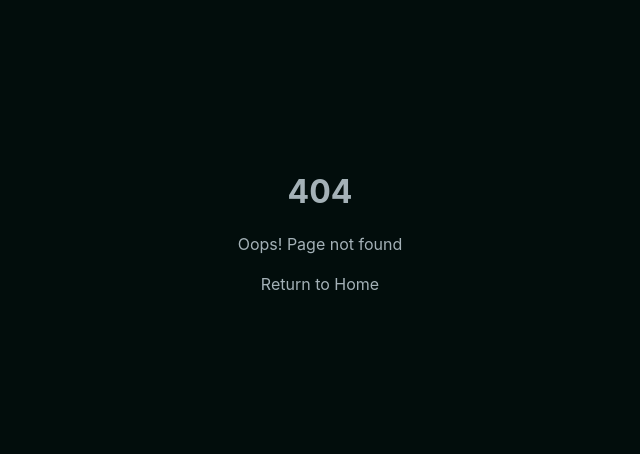
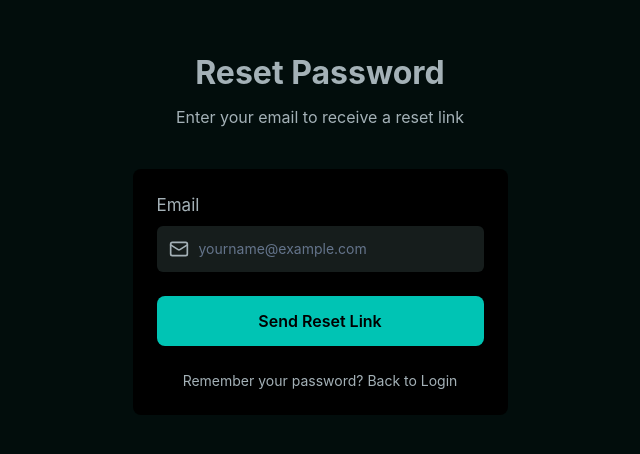
Before and after one commit to Cintegras/formcoach-dev, a React (Vite) app: page /forgot-password in a window 1280 px wide. Before the commit this address had no page. Shown: the part 120-574 px from the top of the page, without its empty margins (320-960 px from the left). Built offline with nearby package versions, Linux system fonts and the light colour scheme.

Commit message:
Add forgot password page

```diff
--- a/src/App.tsx
+++ b/src/App.tsx
@@ -15,6 +15,7 @@ import WorkoutPlan from "./pages/WorkoutPlan";
 import CardioWarmUp from "./pages/CardioWarmUp";
 import WorkoutReview from "./pages/WorkoutReview";
 import NotFound from "./pages/NotFound";
+import ForgotPassword from "./pages/ForgotPassword";
 
 // Create a client
 const queryClient = new QueryClient({
@@ -41,6 +42,7 @@ const App = () => {
               {/* Auth Routes */}
               <Route path="/login" element={<Login />} />
               <Route path="/signup" element={<Signup />} />
+              <Route path="/forgot-password" element={<ForgotPassword />} />
 
               {/* Onboarding Routes */}
               <Route path="/welcome" element={<Welcome />} />
--- /dev/null
+++ b/src/pages/ForgotPassword.tsx
@@ -0,0 +1,119 @@
+
+import React, { useState } from 'react';
+import { useNavigate } from 'react-router-dom';
+import PageContainer from '@/components/PageContainer';
+import PrimaryButton from '@/components/PrimaryButton';
+import { Input } from '@/components/ui/input';
+import { Form, FormField, FormItem, FormLabel, FormControl, FormMessage } from '@/components/ui/form';
+import { useForm } from 'react-hook-form';
+import { z } from 'zod';
+import { zodResolver } from '@hookform/resolvers/zod';
+import { useToast } from '@/hooks/use-toast';
+import { Mail } from 'lucide-react';
+
+const forgotPasswordSchema = z.object({
+  email: z.string().email({ message: 'Please enter a valid email address' }),
+});
+
+type ForgotPasswordValues = z.infer<typeof forgotPasswordSchema>;
+
+const ForgotPassword = () => {
+  const navigate = useNavigate();
+  const [isLoading, setIsLoading] = useState(false);
+  const { toast } = useToast();
+
+  const form = useForm<ForgotPasswordValues>({
+    resolver: zodResolver(forgotPasswordSchema),
+    defaultValues: {
+      email: '',
+    },
+  });
+
+  const onSubmit = async (values: ForgotPasswordValues) => {
+    setIsLoading(true);
+
+    // Simulate API call
+    await new Promise(resolve => setTimeout(resolve, 1500));
+
+    setIsLoading(false);
+
+    // Show success toast
+    toast({
+      title: "Reset link sent",
+      description: "Please check your email for the password reset link.",
+      duration: 5000,
+    });
+
+    // Navigate back to login after showing the toast
+    setTimeout(() => {
+      navigate('/login');
+    }, 2000);
+  };
+
+  return (
+    <PageContainer>
+      <div className="flex flex-col items-center justify-center min-h-[80vh] font-inter">
+        <div className="mb-10">
+          <h1 className="font-bold text-[32px] text-center text-[#A4B1B7]">
+            Reset Password
+          </h1>
+          <p className="text-[16px] text-[#A4B1B7] text-center mt-2">
+            Enter your email to receive a reset link
+          </p>
+        </div>
+
+        <div className="w-full rounded-lg p-6 bg-black">
+          <Form {...form}>
+            <form onSubmit={form.handleSubmit(onSubmit)} className="space-y-6">
+              <FormField
+                control={form.control}
+                name="email"
+                render={({ field }) => (
+                  <FormItem>
+                    <FormLabel className="text-[#A4B1B7] text-[17px] font-normal font-inter">
+                      Email
+                    </FormLabel>
+                    <FormControl>
+                      <div className="relative">
+                        <Input
+                          {...field}
+                          placeholder="yourname@example.com"
+                          type="email"
+                          className="rounded-md w-full h-auto pl-[42px] pr-[13.5px] py-[13px] border-0 text-[17px] font-normal font-inter"
+                          style={{
+                            backgroundColor: "rgba(176, 232, 227, 0.12)", // #B0E8E3 @ 12%
+                            color: "rgba(209, 235, 233, 0.62)"           // #D1EBE9 @ 62%
+                          }}
+                        />
+                        <Mail className="absolute left-3 top-1/2 -translate-y-1/2 text-[#A4B1B7]" size={20} />
+                      </div>
+                    </FormControl>
+                    <FormMessage className="text-[#FF4D4F]" />
+                  </FormItem>
+                )}
+              />
+
+              <PrimaryButton type="submit" disabled={isLoading}>
+                {isLoading ? 'Sending...' : 'Send Reset Link'}
+              </PrimaryButton>
+            </form>
+          </Form>
+
+          <div className="mt-6 text-center">
+            <p className="text-[14px] text-[#A4B1B7]">
+              Remember your password?{' '}
+              <button
+                onClick={() => navigate('/login')}
+                className="text-[#A4B1B7] hover:underline"
+              >
+                Back to Login
+              </button>
+            </p>
+          </div>
+        </div>
+      </div>
+    </PageContainer>
+  );
+};
+
+export default ForgotPassword;
--- a/src/pages/Login.tsx
+++ b/src/pages/Login.tsx
@@ -1,3 +1,4 @@
+
 import React, { useState } from 'react';
 import { useNavigate } from 'react-router-dom';
 import PageContainer from '@/components/PageContainer';
@@ -42,7 +43,7 @@ const Login = () => {
   };
 
   const handleForgotPassword = () => {
-    alert("Forgot password functionality would be implemented here");
+    navigate('/forgot-password');
   };
 
   return (
@@ -135,7 +136,7 @@ const Login = () => {
 
           <div className="mt-6 text-center">
             <p className="text-[14px] text-[#A4B1B7]">
-              Don’t have an account?{' '}
+              Don't have an account?{' '}
               <button
                 onClick={() => navigate('/signup')}
                 className="text-[#A4B1B7] hover:underline"
```
